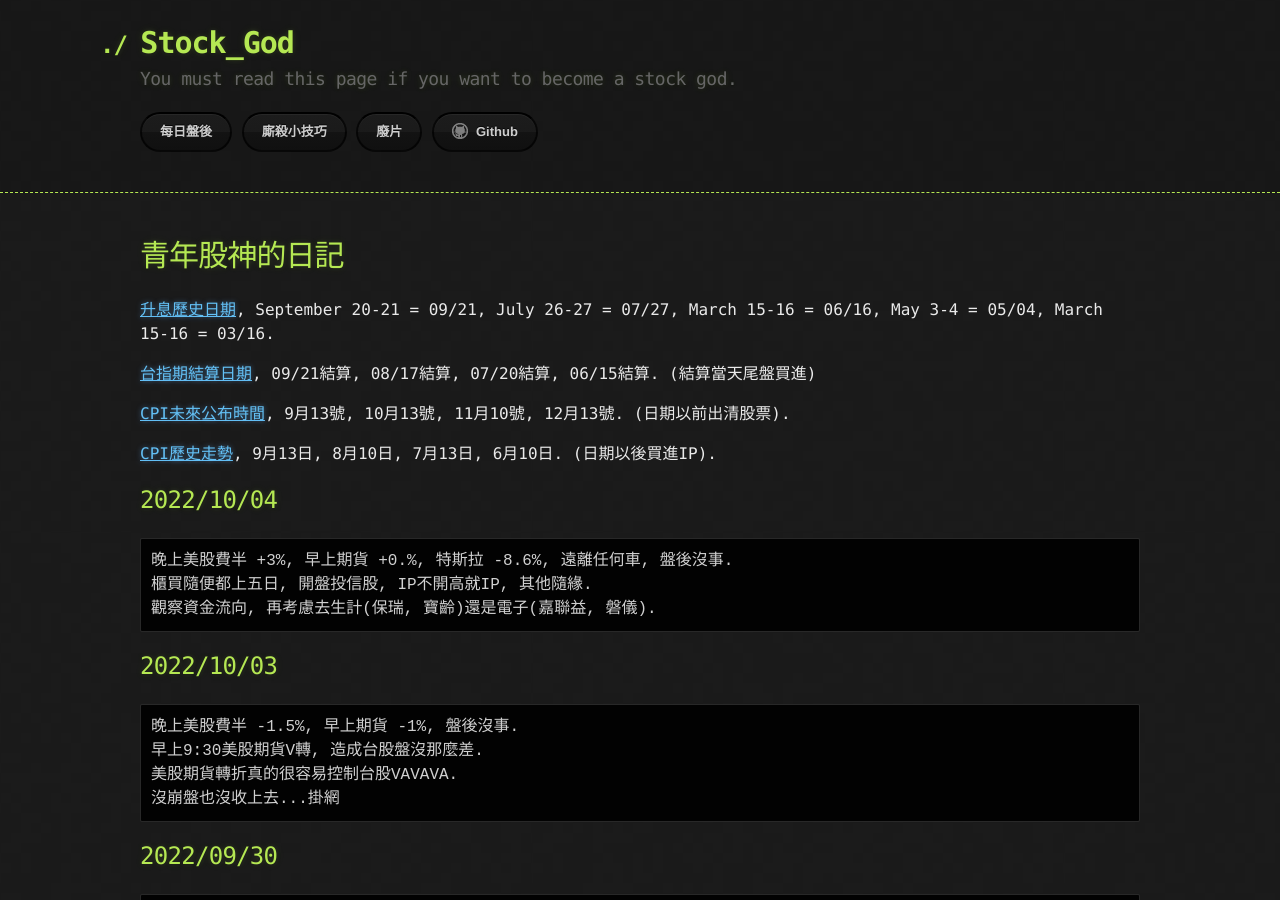
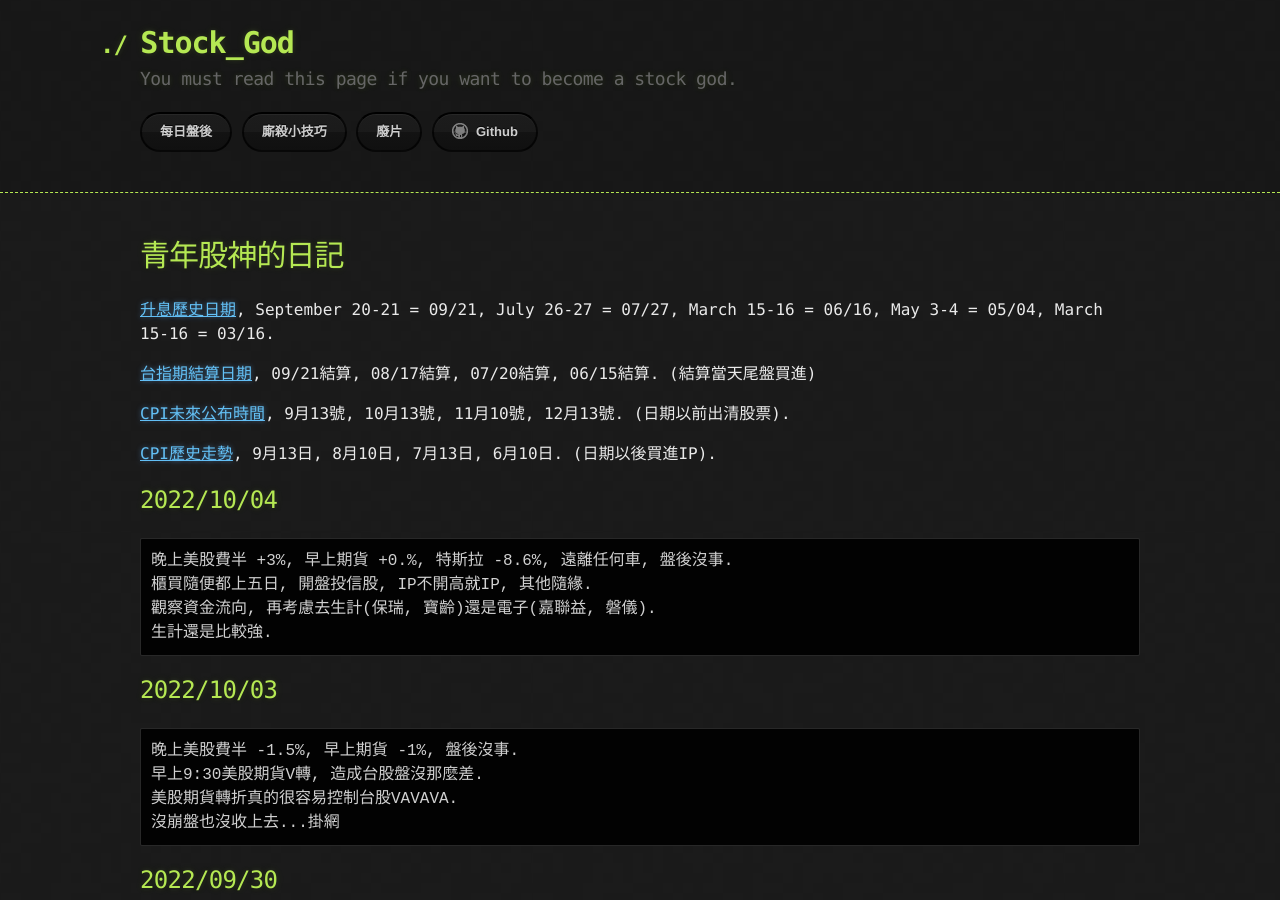
Before and after one commit to lepg5487/Stock_God, a Jekyll site: the page built from index.md, in a window 1280 px wide and 900 px high. Built offline with Jekyll 4.4.1, drawn with Linux system fonts in a browser that asks for light colours; our own code applies the rules of GitHub Pages for plain Markdown files.

Commit message:
Update index.md

````diff
--- a/index.md
+++ b/index.md
@@ -17,6 +17,7 @@ layout: testlayouts
 晚上美股費半 +3%, 早上期貨 +0.%, 特斯拉 -8.6%, 遠離任何車, 盤後沒事.
 櫃買隨便都上五日, 開盤投信股, IP不開高就IP, 其他隨緣.
 觀察資金流向, 再考慮去生計(保瑞, 寶齡)還是電子(嘉聯益, 磐儀).
+生計還是比較強.
 ```
 
 ## 2022/10/03
````
